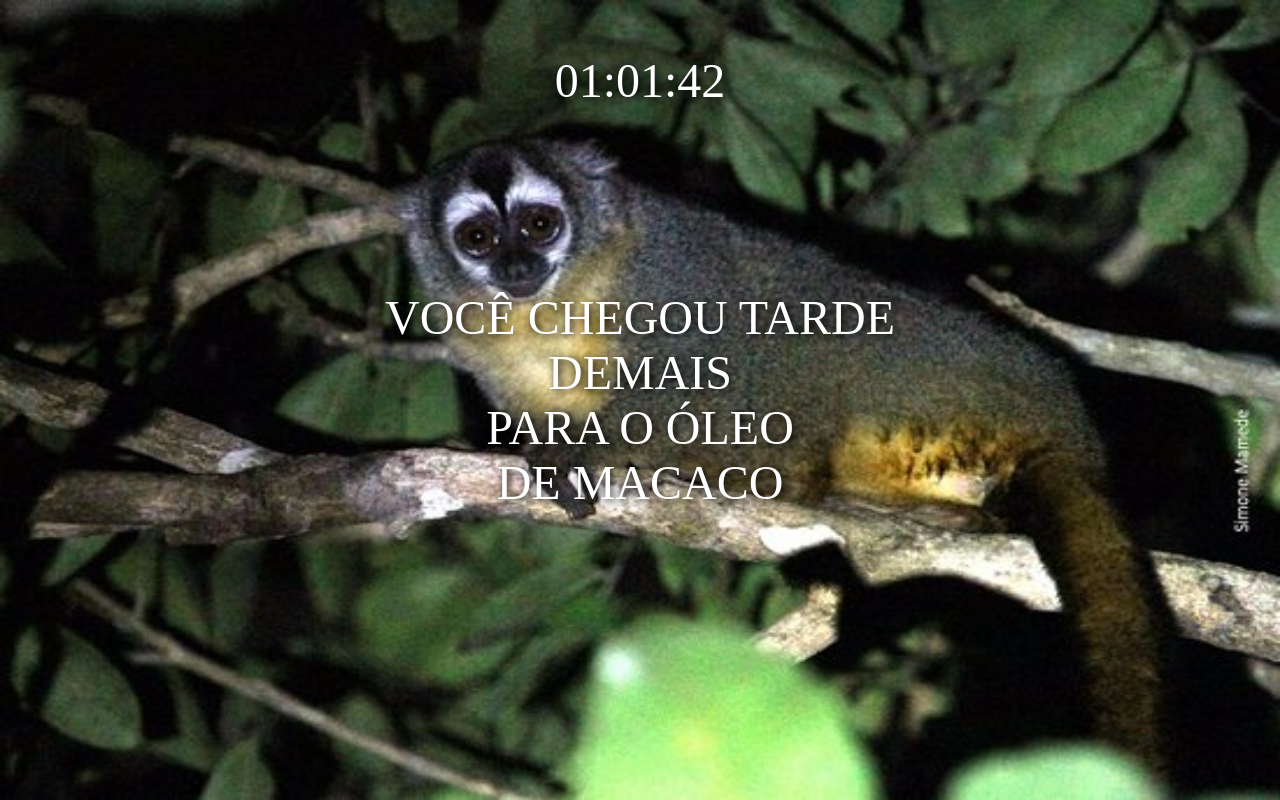
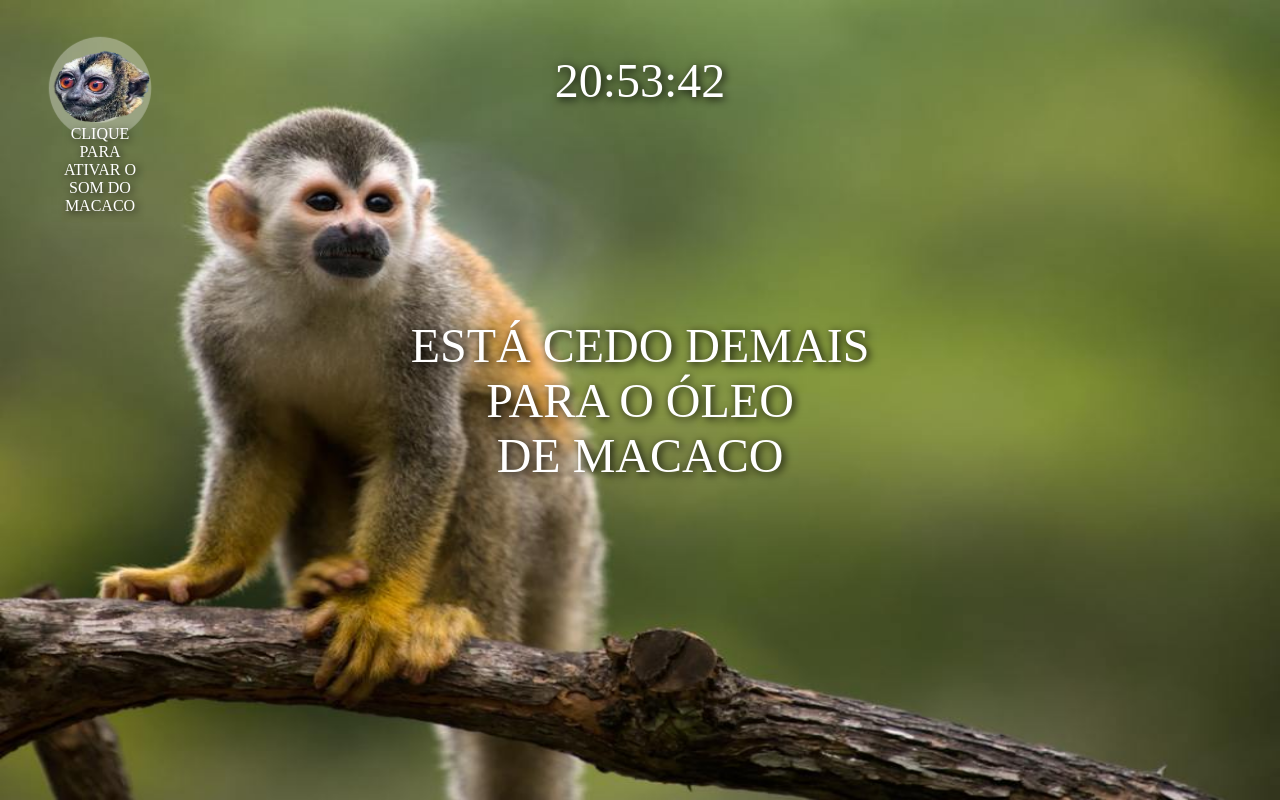
Before and after one commit to Cesaario/oleodemacaco, a website: page index.html in a window 1280 px wide. Drawn offline with nearby package versions, Linux system fonts and the light colour scheme; no server answers.

Commit message:
O SOM DO MACACO

```diff
--- a/index.css
+++ b/index.css
@@ -38,3 +38,41 @@ img {
   font-size: 48px;
   text-shadow: 2px 2px 8px #000;
 }
+
+#botao{
+  position: absolute;
+  top: 50;
+  left: 50;
+  width: 100px;
+  height: 75px;
+  font-family: 'Times New Roman', Times, serif;
+  color: white;
+  font-size: 16px;
+  text-shadow: 2px 2px 8px #000;
+  cursor: pointer;
+  z-index: 10;
+}
+
+.circle {
+  z-index: 5;
+  top: 38;
+  left: 50;
+  border-radius: 50%;
+  background-color: white;
+  width: 100px;
+  height: 100px;
+  position: absolute;
+  opacity: 0;
+  animation: scaleIn 3s infinite cubic-bezier(.36, .11, .89, .32);
+}
+
+@keyframes scaleIn {
+  from {
+    transform: scale(.5, .5);
+    opacity: .5;
+  }
+  to {
+    transform: scale(2, 2);
+    opacity: 0;
+  }
+}
--- a/index.html
+++ b/index.html
@@ -1,14 +1,26 @@
 <html>
+
     <head>
+        <script src="https://cdnjs.cloudflare.com/ajax/libs/howler/2.2.0/howler.min.js"
+            integrity="sha512-ALoawPS0JxHQ+8dGL7htZIlVNRaE/SN9gHD4G8pJJTi9H4BQ/3PjdvhggSGR34g00mvTPFkxQuveQUsJA5664Q=="
+            crossorigin="anonymous"></script>
         <script src="script.js"></script>
         <link rel="stylesheet" href="index.css">
         <link href="https://fonts.googleapis.com/css2?family=Roboto&display=swap" rel="stylesheet">
     </head>
+
     <body>
         <div class="container">
             <img id='imagem' src="imagens/macaco-padrao.jpg">
             <div id="hora"></div>
             <div id="texto"></div>
+            <div id="botao">
+                <img src="imagens/botao.png">
+                <span>CLIQUE PARA ATIVAR O SOM DO MACACO</span>
+            </div>
+            <div class="circle" style='animation-delay: 0s'></div>
+            <div class="circle" style='animation-delay: 1s'></div>
         </div>
     </body>
+
 </html>
--- a/script.js
+++ b/script.js
@@ -4,8 +4,7 @@ setInterval(relogio, 1000);
 function audioCedoDemais(){
     const { hora } = gerarHora();
     if(hora > 1 && hora < 23){
-        let audioCedo = new Audio("audios/cedo-demais.mp3");
-        audioCedo.play();
+        tocarAudio("audios/cedo-demais.mp3");
     }
 }
 
@@ -20,8 +19,7 @@ function relogio() {
     document.getElementById("texto").style.fontSize = `${!!dados.fonte ? dados.fonte : "48px"}`
 
     if (horaAtual.hora == "00" && horaAtual.minuto == "00" && horaAtual.segundo == "00") {
-        let audioHora = new Audio("audios/hora-oficial.mp3");
-        audioHora.play();
+        tocarAudio('audios/hora-oficial.mp3');
     }
 }
 
@@ -35,8 +33,8 @@ function gerarHora() {
     if (minuto < 10) minuto = `0${minuto}`
     if (segundo < 10) segundo = `0${segundo}`
 
-    if (true) {
-        hora = "01";
+    if (false) {
+        hora = "00";
         minuto = hora;
     }
 
@@ -88,3 +86,12 @@ function gerarDados() {
         }
     }
 }
+
+function tocarAudio(caminhoSom){
+    Howler.autoUnlock = true;
+    var som = new Howl({
+        src: [caminhoSom],
+        autoplay: true
+    })
+    som.play();
+}
```
Also changed, not shown: imagens/botao.png (added), 1 other file.
